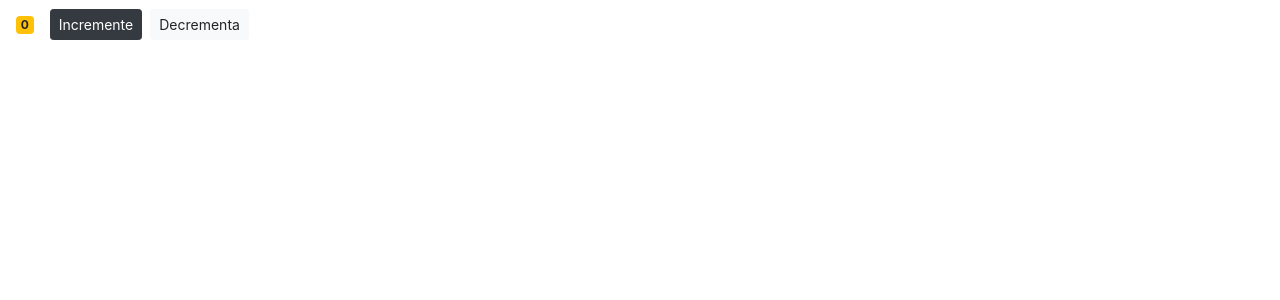
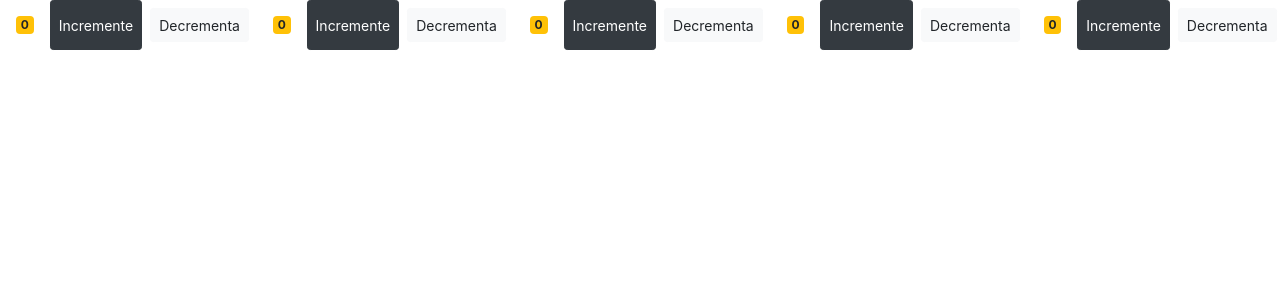
Before and after one commit to Nino-Chimento/prova-react, a React (Create React App) app: page / in a window 1280 px wide. Shown: the top 300 px of the page. Built offline with nearby package versions, Linux system fonts and the light colour scheme.

Commit message:
contatori carrello

```diff
--- /dev/null
+++ b/src/components/counters.jsx
@@ -0,0 +1,18 @@
+import React, { Component } from 'react';
+import Counter from "./counter";
+
+class Counters extends Component {
+    state = {  }
+    render() {
+        return ( <div className = "d-flex">
+                   <Counter />
+                   <Counter />
+                   <Counter />
+                   <Counter />
+                   <Counter />
+
+                 </div> );
+    }
+}
+
+export default Counters;
--- a/src/index.js
+++ b/src/index.js
@@ -4,8 +4,8 @@
 import App from './App';
 import * as serviceWorker from './serviceWorker';
 import 'bootstrap/dist/css/bootstrap.css';
-import Counter from './components/counter.jsx';
-ReactDOM.render(<Counter />, document.getElementById('root'));
+import Counters from './components/counters.jsx';
+ReactDOM.render(<Counters />, document.getElementById('root'));
 
 
 // If you want your app to work offline and load faster, you can change
```
Also changed, not shown: src/components/counter.jsx (+4 -4 lines).
